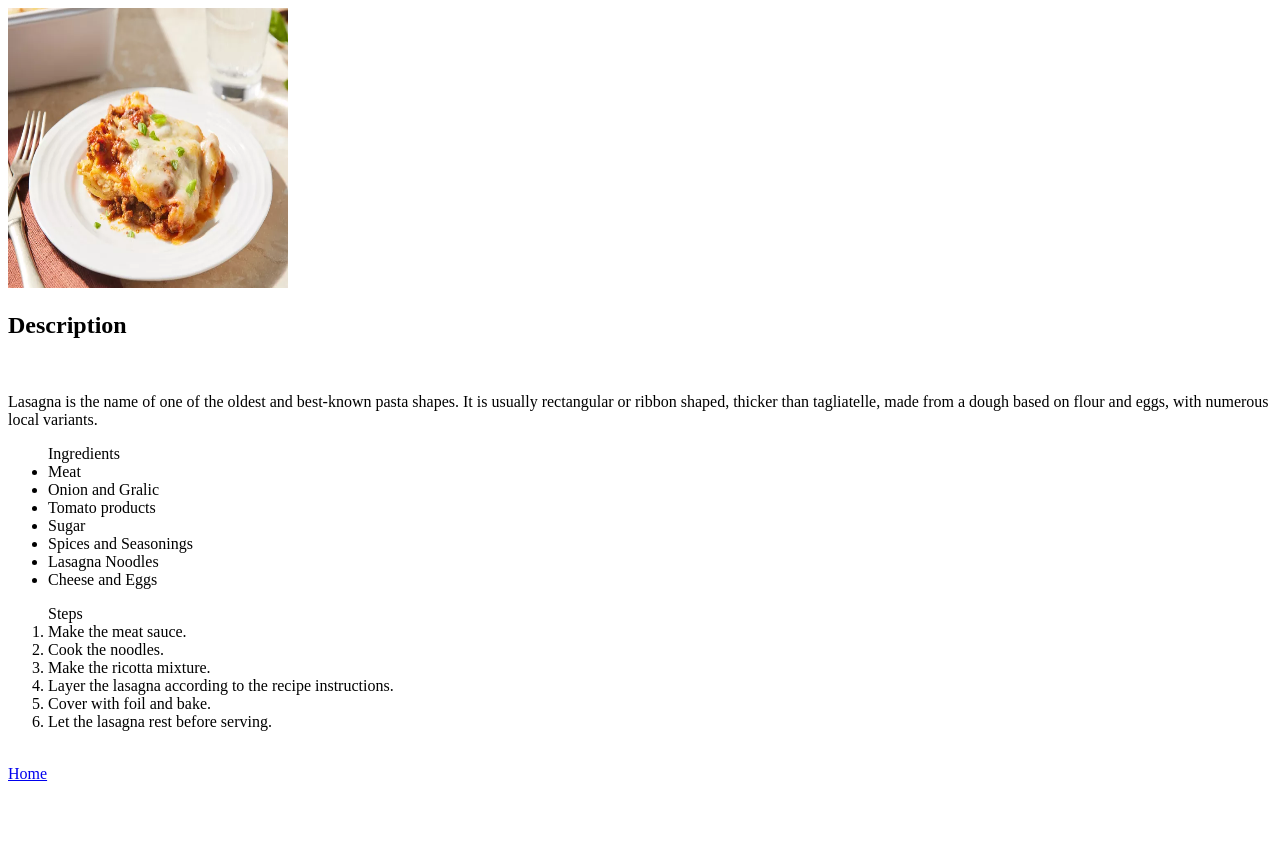
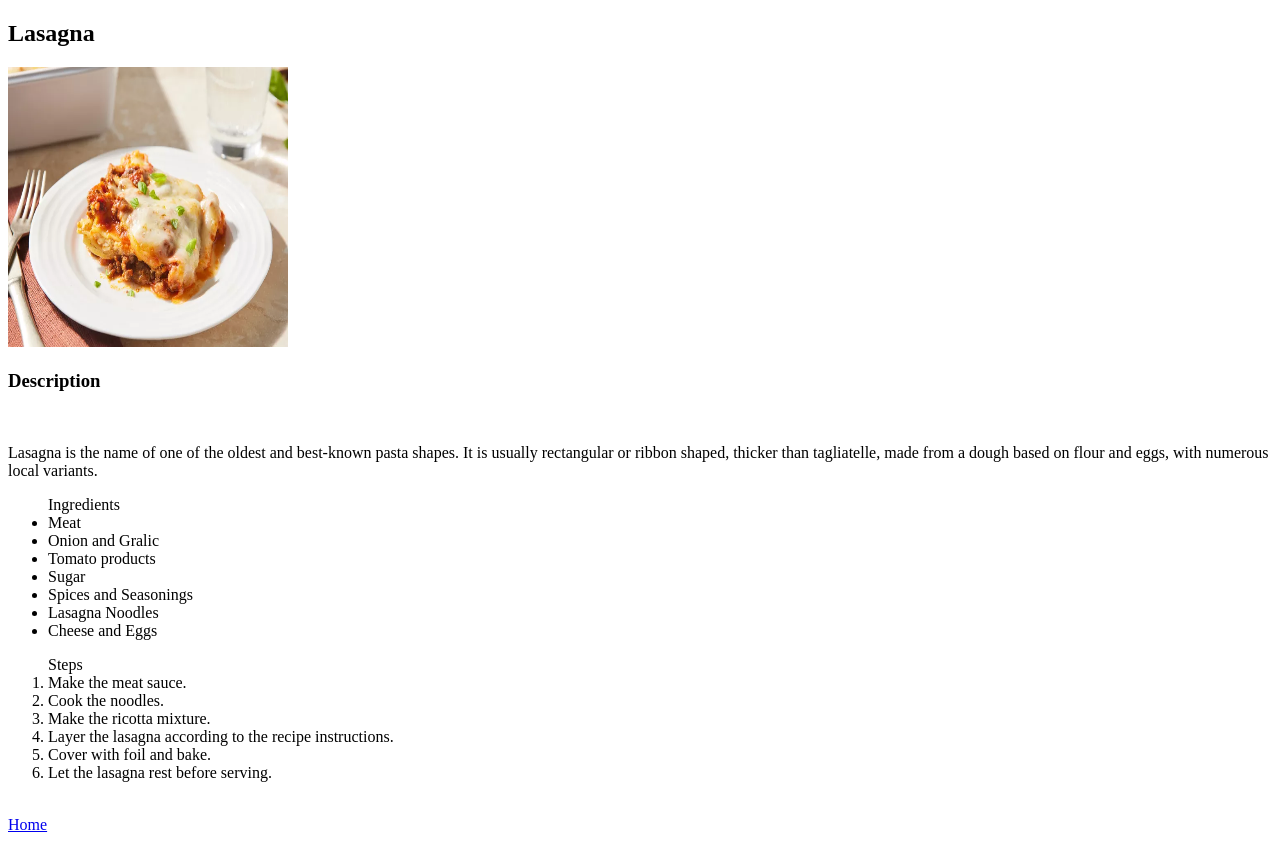
Before and after one commit to tanvishagoel/recipes, a plain HTML site: page recipess/lasagna.html in a window 1280 px wide. Before the commit the page ends 800 px from the top, so only its background shows below. Drawn offline with Linux system fonts and the light colour scheme.

Commit message:
Edit: new recipe dropped

```diff
--- a/recipess/lasagna.html
+++ b/recipess/lasagna.html
@@ -3,12 +3,13 @@
 <head>
     <meta charset="UTF-8">
     <meta name="viewport" content="width=device-width, initial-scale=1.0">
-    <title>Document</title>
+    <title>lasagna</title>
 </head>
 <body>
+    <h2>Lasagna</h2>
     <img src="../images/img.jpg" height="280" width="280">
     <br>
-    <h2>Description</h2>
+    <h3>Description</h3>
     <br>
     <p>Lasagna is the name of one of the oldest and best-known pasta shapes. It is usually rectangular or ribbon shaped, thicker than tagliatelle, made from a dough based on flour and eggs, with numerous local variants.</p>
     <ul>Ingredients
```
